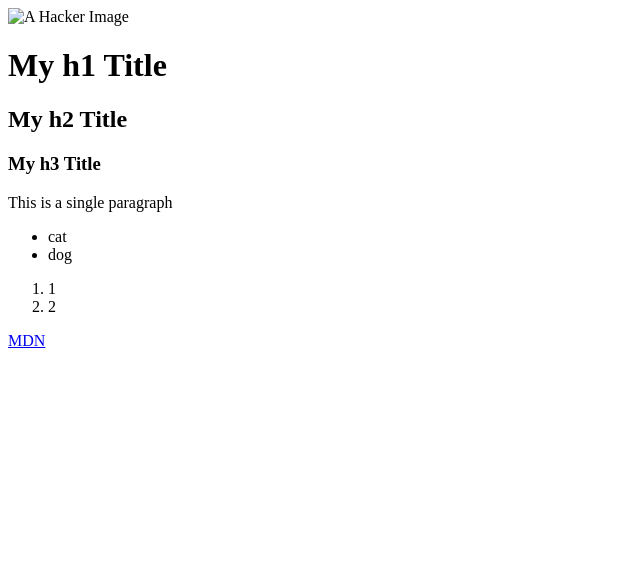
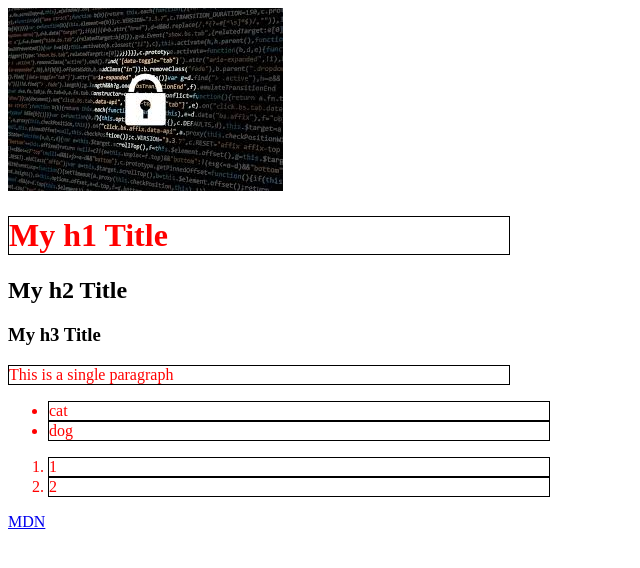
Before and after one commit to AceFire2014/Workshop2017, a plain HTML site: page index.html in a window 1280 px wide. Shown: the whole page, without its empty margins (0-640 px from the left). Drawn offline with Linux system fonts and the light colour scheme.

Commit message:
Add a css file with css demo rules

```diff
--- a/index.html
+++ b/index.html
@@ -3,9 +3,10 @@
   <head>
     <meta charset="utf-8">
     <title>My test page</title>
+    <link rel="stylesheet" type="text/css" href="styles/style.css">
   </head>
   <body>
-    <img src="imagesk/img1.jpeg" alt="A Hacker Image">
+    <img src="images/img1.jpeg" alt="A Hacker Image">
 
     <h1>My h1 Title</h1>
     <h2>My h2 Title</h2>
--- /dev/null
+++ b/styles/style.css
@@ -0,0 +1,5 @@
+p,li,h1 {
+    color: red;
+    width: 500px;
+    border: 1px solid black;
+}
```
